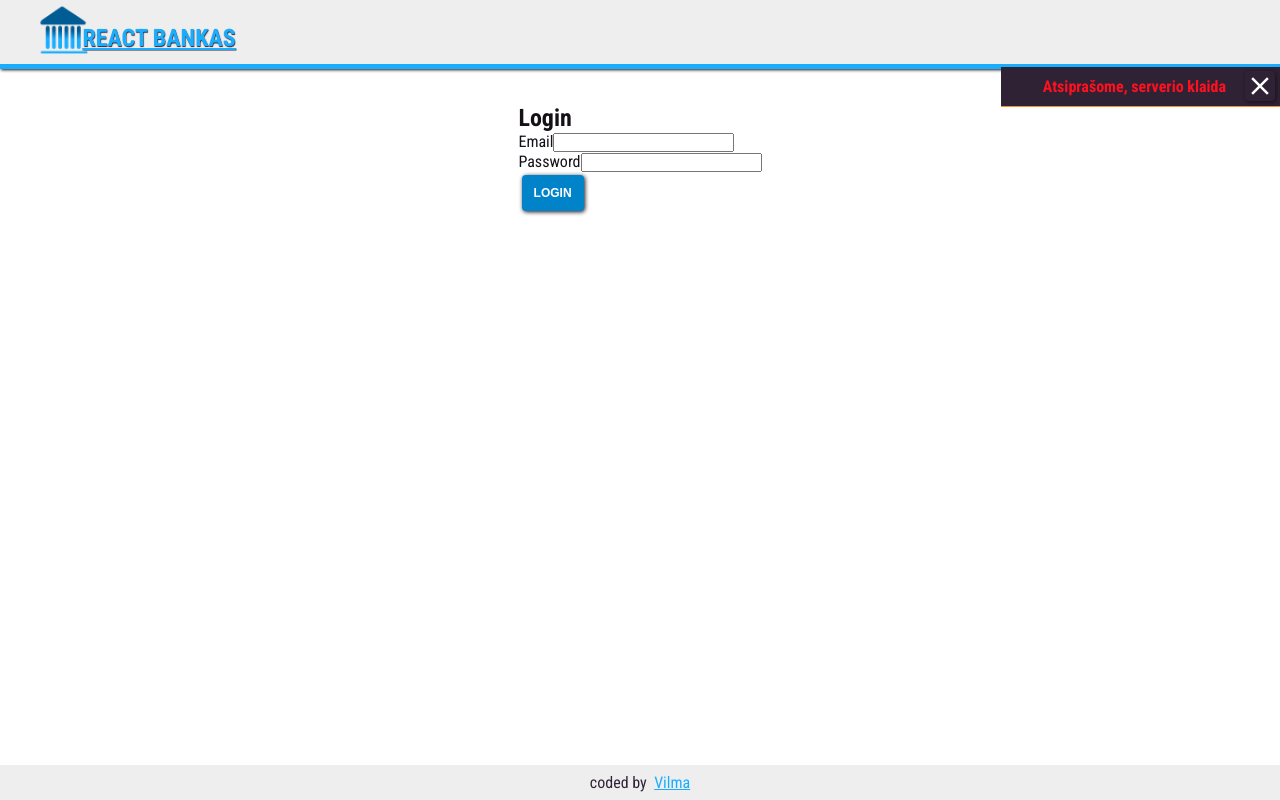
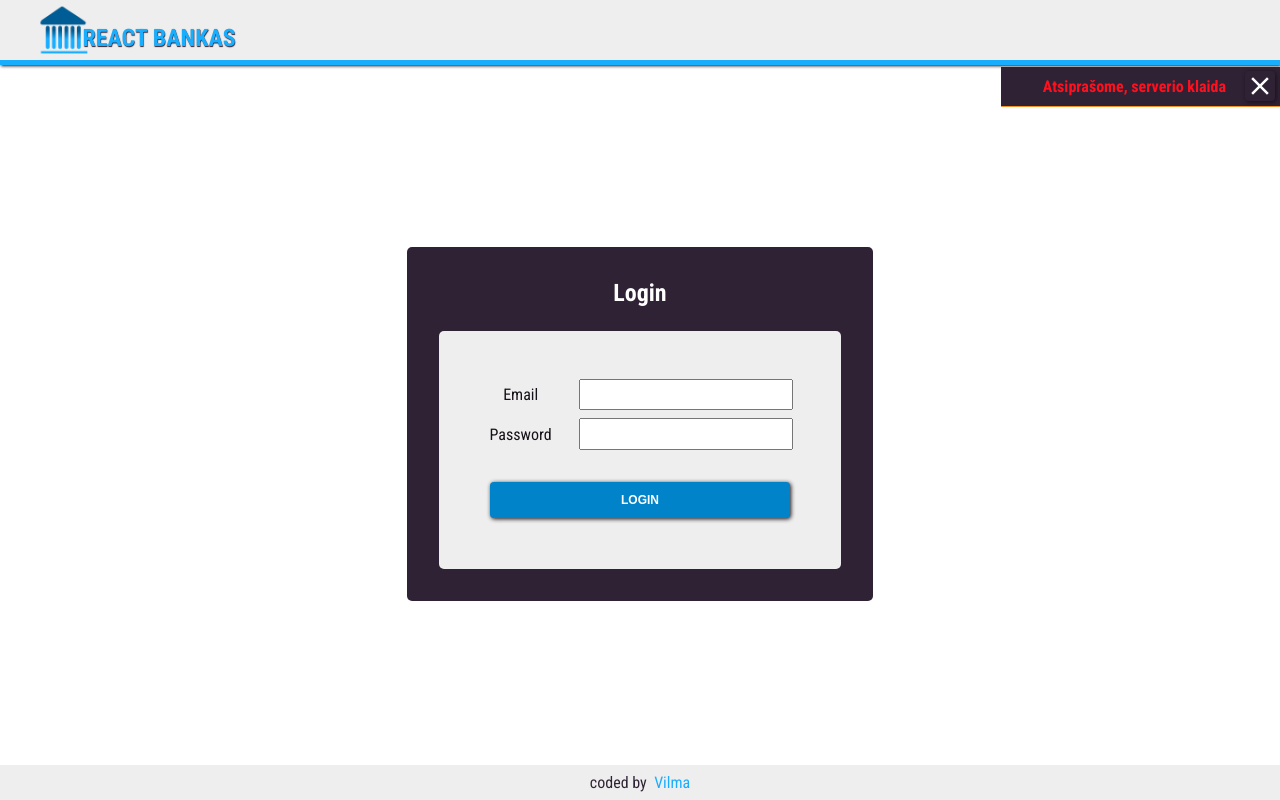
Before and after one commit to codevivi/bank-u3, a React (Create React App) app in the folder client/: page /login in a window 1280 px wide. Built offline with nearby package versions, Linux system fonts and the light colour scheme; no server answers.

Commit message:
scss for pages and readme update

```diff
--- a/client/src/assets/scss/Accounts.scss
+++ b/client/src/assets/scss/Accounts.scss
@@ -14,17 +14,6 @@
     border-top: 5px solid $accent;
     background-color: $light;
     box-shadow: 1px 1px 3px rgba($darkest, 0.4);
-  }
-  .info {
-    width: fit-content;
-    color: $dark;
-    font-weight: bold;
-    .info-header {
-      color: $accent;
-      font-weight: bold;
-    }
-    .info-stat {
-      font-size: 1.1em;
   }
 }
 
@@ -117,7 +106,6 @@
     }
   }
 }
-}
 @media screen and (max-width: 1000px) {
   .accounts {
     min-width: 100%;
--- a/client/src/assets/scss/App.scss
+++ b/client/src/assets/scss/App.scss
@@ -15,6 +15,9 @@
   margin: auto;
 }
 .main {
+  width: 100%;
+  height: 100%;
+  min-height: 100%;
   flex: 1;
 }
 
@@ -26,3 +29,78 @@ h1 {
   color: $accent;
   text-shadow: 0.5px 0.5px 1px $dark;
 }
+
+.home-page {
+  background-color: $dark;
+  padding: 2em;
+  min-height: 80vh;
+  border-radius: 5px;
+  .info {
+    font-size: 1.5em;
+    margin-bottom: 1em;
+    color: white;
+  }
+  img {
+    display: block;
+    max-width: 600px;
+    width: 90%;
+    height: auto;
+    margin: auto;
+  }
+}
+.login-page {
+  width: 100%;
+  min-width: 100%;
+  min-height: 80vh;
+  padding: 2em 1em;
+  display: flex;
+  align-items: center;
+  justify-content: center;
+  overflow: auto;
+  text-align: center;
+  border-radius: 5px;
+  .main {
+    min-width: 250px;
+    width: fit-content;
+    max-width: fit-content;
+    min-width: fit-content;
+    padding: 2em;
+    border-radius: 5px;
+    background-color: $dark;
+    form {
+      padding: 3em;
+      margin: auto;
+      max-width: fit-content;
+      min-width: fit-content;
+      display: flex;
+      flex-direction: column;
+      gap: 0.5em;
+      background-color: $light;
+      border-radius: 5px;
+      div {
+        display: flex;
+        align-items: center;
+        justify-content: flex-start;
+        gap: 1em;
+        label {
+          margin-right: 0.5em;
+          min-width: 3.1em;
+          flex: 1;
+        }
+        input {
+          padding: 0.3em;
+          font-size: 1em;
+          width: 70%;
+          min-width: 8em;
+        }
+      }
+      button {
+        margin-top: 2em;
+      }
+    }
+  }
+  h2 {
+    color: white;
+    margin-bottom: 1em;
+  }
+}
--- a/client/src/assets/scss/Header.scss
+++ b/client/src/assets/scss/Header.scss
@@ -10,6 +10,35 @@
   left: 0;
   top: 0;
   z-index: 10;
+  .container {
+    display: flex;
+    align-items: center;
+    justify-content: space-between;
+    nav {
+      ul {
+        display: inline-flex;
+        align-items: center;
+        justify-content: right;
+        list-style: none;
+        li {
+          a {
+            text-transform: uppercase;
+            padding: 0.5em 1em;
+            border: 2px solid $accent;
+            color: $accent;
+            border-radius: 5px;
+            &:hover,
+            &:focus {
+              box-shadow: 2px 2px 8px rgba(0, 0, 0, 0.473);
+            }
+            &.active {
+              border-top: 5px solid $accent;
+            }
+          }
+        }
+      }
+    }
+  }
   .logo {
     display: inline-flex;
     align-items: flex-end;
--- a/client/src/assets/scss/Modal.scss
+++ b/client/src/assets/scss/Modal.scss
@@ -8,7 +8,6 @@
   padding: 1em;
   padding-top: 5em;
   margin: auto;
-  background-color: #19aefecd;
   background-color: rgba($accent, 0.7);
   text-align: center;
   .main {
--- /dev/null
+++ b/client/src/assets/scss/Stats.scss
@@ -0,0 +1,12 @@
+.info {
+  width: fit-content;
+  color: $dark;
+  font-weight: bold;
+  .info-header {
+    color: $accent;
+    font-weight: bold;
+  }
+  .info-stat {
+    font-size: 1.1em;
+  }
+}
--- a/client/src/assets/scss/global.scss
+++ b/client/src/assets/scss/global.scss
@@ -7,6 +7,14 @@ $light: #eeeeee;
 $orange: #f58f29;
 $red: #ff101f;
 $margin-large: 2.5rem;
+
+a {
+  text-decoration: none;
+  color: inherit;
+  margin: 0;
+  padding: 0;
+  font-size: inherit;
+}
 
 button {
   font-size: 12px;
--- a/client/src/assets/scss/index.scss
+++ b/client/src/assets/scss/index.scss
@@ -2,6 +2,7 @@
 @import "./App.scss";
 @import "./Header.scss";
 @import "./Accounts.scss";
+@import "./Stats.scss";
 @import "./AddAccount.scss";
 @import "./Footer.scss";
 @import "./Messages.scss";
```
Also changed, not shown: 1 other file (tests, documents, lock files or other folders). Lines whose indentation alone changed are shown as unchanged.
